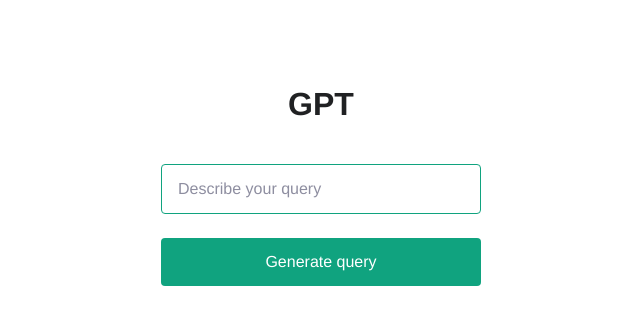
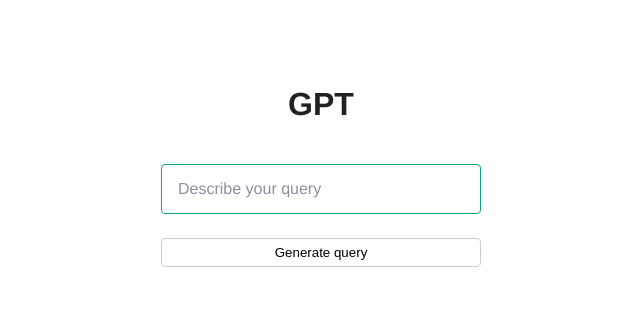
Before and after one commit to Devon-McGrath-github/fullstack-openai-chatbot, a React (Vite) app in the folder client/: page / in a window 1280 px wide. Shown: the top 324 px of the page, without its empty margins (319-959 px from the left). Built offline with nearby package versions, Linux system fonts and the light colour scheme; a web font is replaced by a local one.

Commit message:
Add loading animation while awaiting GPT reply

```diff
--- a/client/src/App.tsx
+++ b/client/src/App.tsx
@@ -8,11 +8,20 @@
 export default function App() {
   const [userPrompt, setUserPrompt] = useState<string>('');
   const [gptQuery, setGptQuery] = useState<string>('');
+  const [loading, setLoading] = useState<boolean>(false); // added
 
   const onSubmit = async (e: FormEvent<HTMLFormElement>) => {
     e.preventDefault();
-    const query = await generateQuery();
-    setGptQuery(query);
+    setLoading(true);
+    try {
+      const query = await generateQuery();
+      setGptQuery(query);
+    } catch (err) {
+      console.error(err);
+      setGptQuery('Error generating query');
+    } finally {
+      setLoading(false);
+    }
   };
 
   const generateQuery = async (): Promise<string> => {
@@ -44,10 +53,22 @@
           placeholder="Describe your query"
           value={userPrompt}
           onChange={handleChange}
+          disabled={loading}
         />
-        <input type="submit" value="Generate query" />
+        <button
+          type="submit"
+          className={styles.submitButton}
+          disabled={loading}
+          aria-busy={loading}
+        >
+          {loading ? (
+            <span className={styles.spinner} aria-hidden="true" />
+          ) : (
+            'Generate query'
+          )}
+        </button>
       </form>
-      <p>{gptQuery}</p>
+      <pre aria-live="polite">{gptQuery}</pre>
     </main>
   );
 }
--- a/client/src/styles.module.css
+++ b/client/src/styles.module.css
@@ -65,3 +65,33 @@
   margin-top: 40px;
   width: 69ch;
 }
+
+.spinner {
+  display: inline-block;
+  width: 20px;
+  height: 20px;
+  border: 3px solid rgba(0, 0, 0, 0.12);
+  border-top-color: rgba(0, 0, 0, 0.8);
+  border-radius: 50%;
+  animation: spin 0.8s linear infinite;
+  vertical-align: middle;
+}
+
+@keyframes spin {
+  to {
+    transform: rotate(360deg);
+  }
+}
+
+.submitButton {
+  padding: 6px 10px;
+  border: 1px solid #ccc;
+  background: #fff;
+  cursor: pointer;
+  border-radius: 4px;
+}
+
+.submitButton:disabled {
+  opacity: 0.6;
+  cursor: not-allowed;
+}
```
Also changed, not shown: client/src/App.css (+0 -22 lines).
